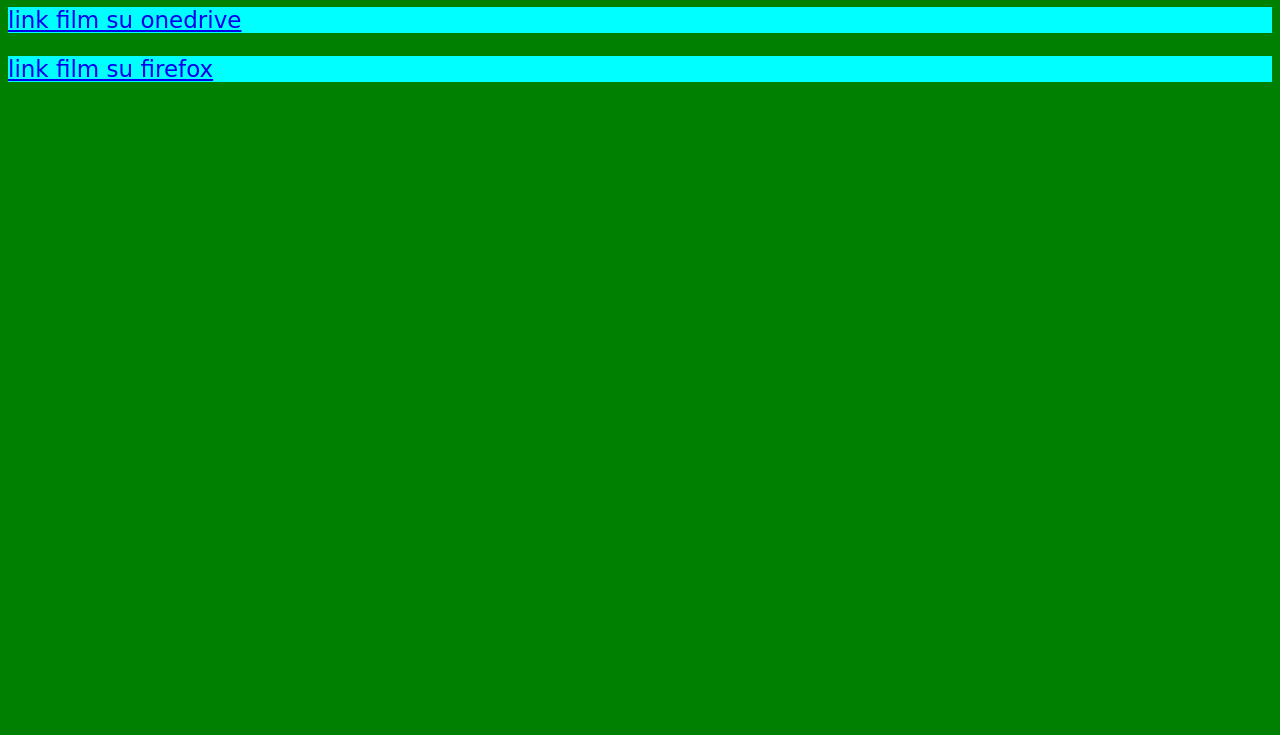
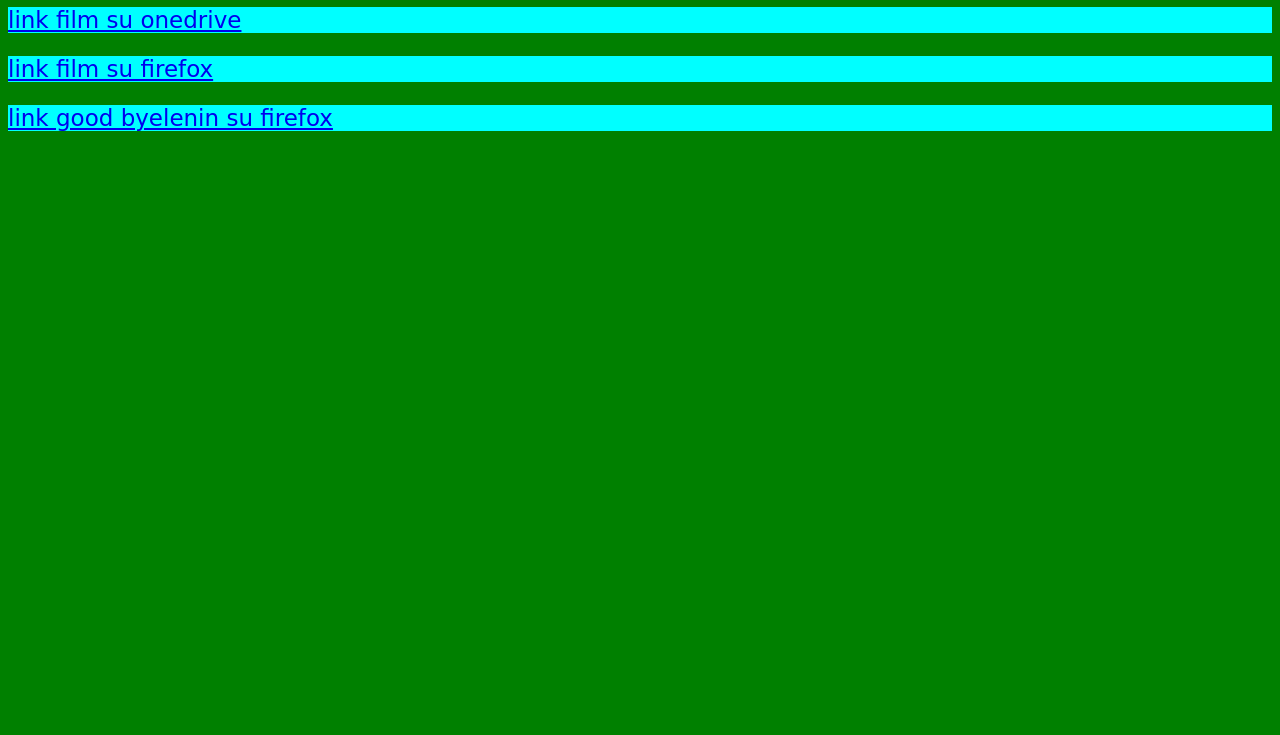
Before and after one commit to valenzanico/algorithm-net-old, a plain HTML site: page articoli/unpesciedinomewanda.html in a window 1280 px wide. Shown: the part 65-800 px from the top of the page. Drawn offline with Linux system fonts and the light colour scheme.

Commit message:
Update unpesciedinomewanda.html

```diff
--- a/articoli/unpesciedinomewanda.html
+++ b/articoli/unpesciedinomewanda.html
@@ -16,6 +16,7 @@
     <header><p style="text-align: center">UN pescie di nome wanda</p></header>
     <p><a href="https://onedrive.live.com/embed?cid=2F7EEB1EB61D6F0B&resid=2F7EEB1EB61D6F0B%2143129&authkey=ACVfGzYmBX294bE">link film su onedrive</a></p>
     <p><a href="https://send.firefox.com/download/784b3e5fd5b1c1ab/#APXD4Jhz48e1jkr1IREynQ">link film su firefox</a></p>
+    <p><a href="https://send.firefox.com/download/84ae33ef3963af5a/#_74dPRckxdfjuOG1-nrCaA">link good byelenin su firefox</a></p>
 </body>
 
 </html>
```
